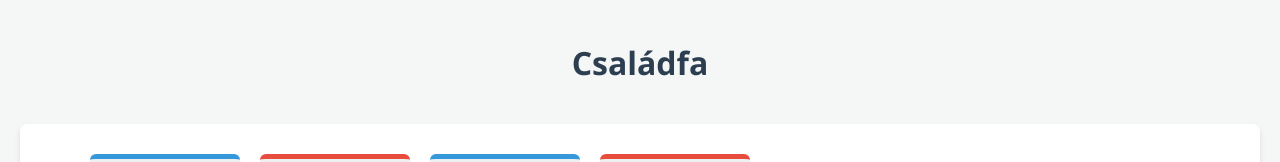
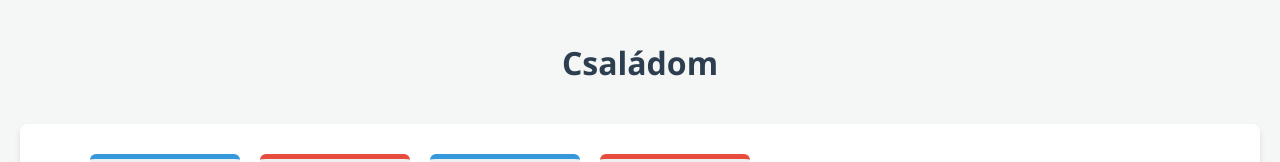
Before and after one commit to galimrevegyes1-prog/family, a plain HTML site: page index.html in a window 1280 px wide. Shown: the top 162 px of the page. Drawn offline with Linux system fonts and the light colour scheme.

Commit message:
Change header from 'Családfa' to 'Családom'

```diff
--- a/index.html
+++ b/index.html
@@ -9,7 +9,7 @@
 </head>
 <body>
 
-    <h1>Családfa</h1>
+    <h1>Családom</h1>
     <!--svg id="tree_svg"></svg-->
     <div id="tree_div"></div>
 
```
